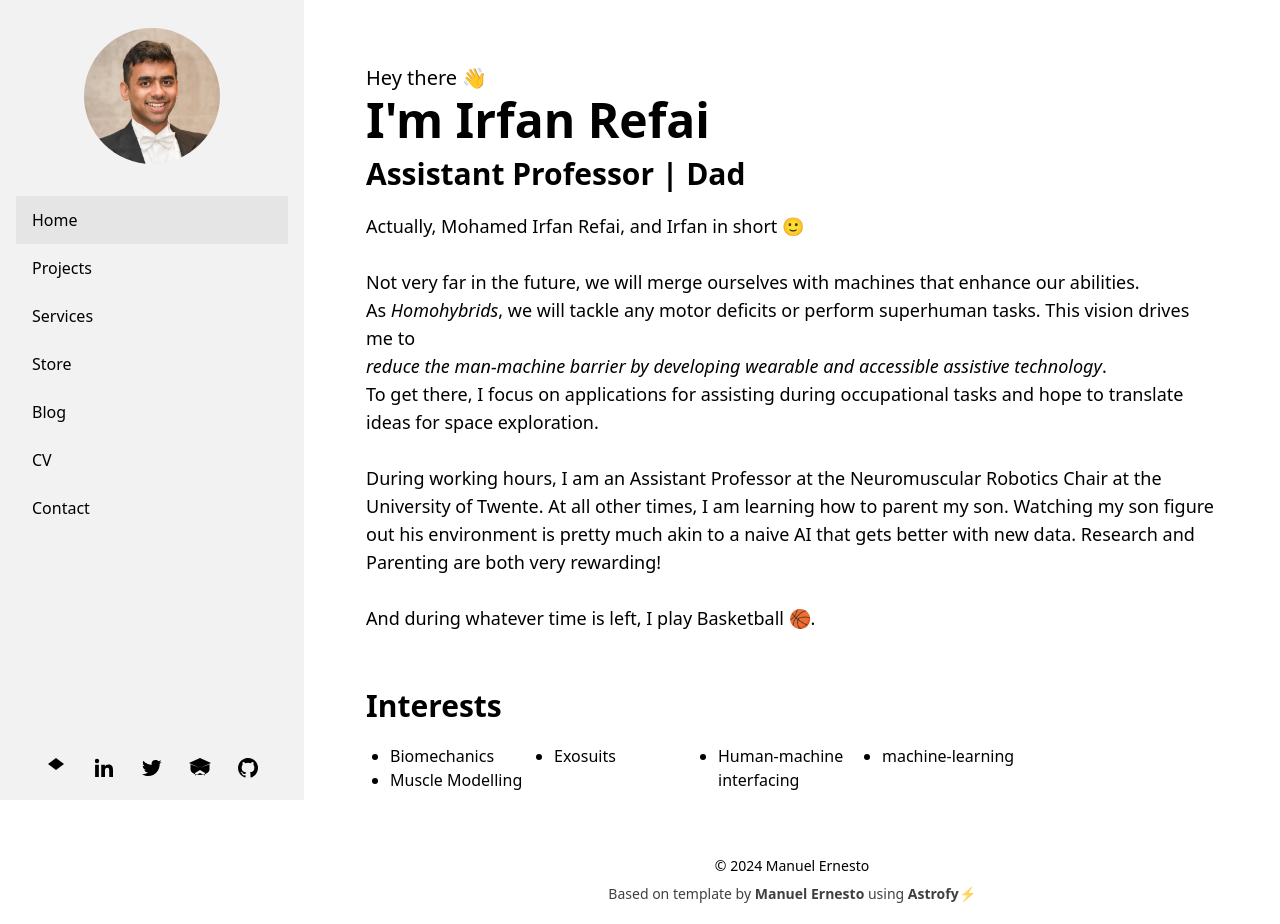
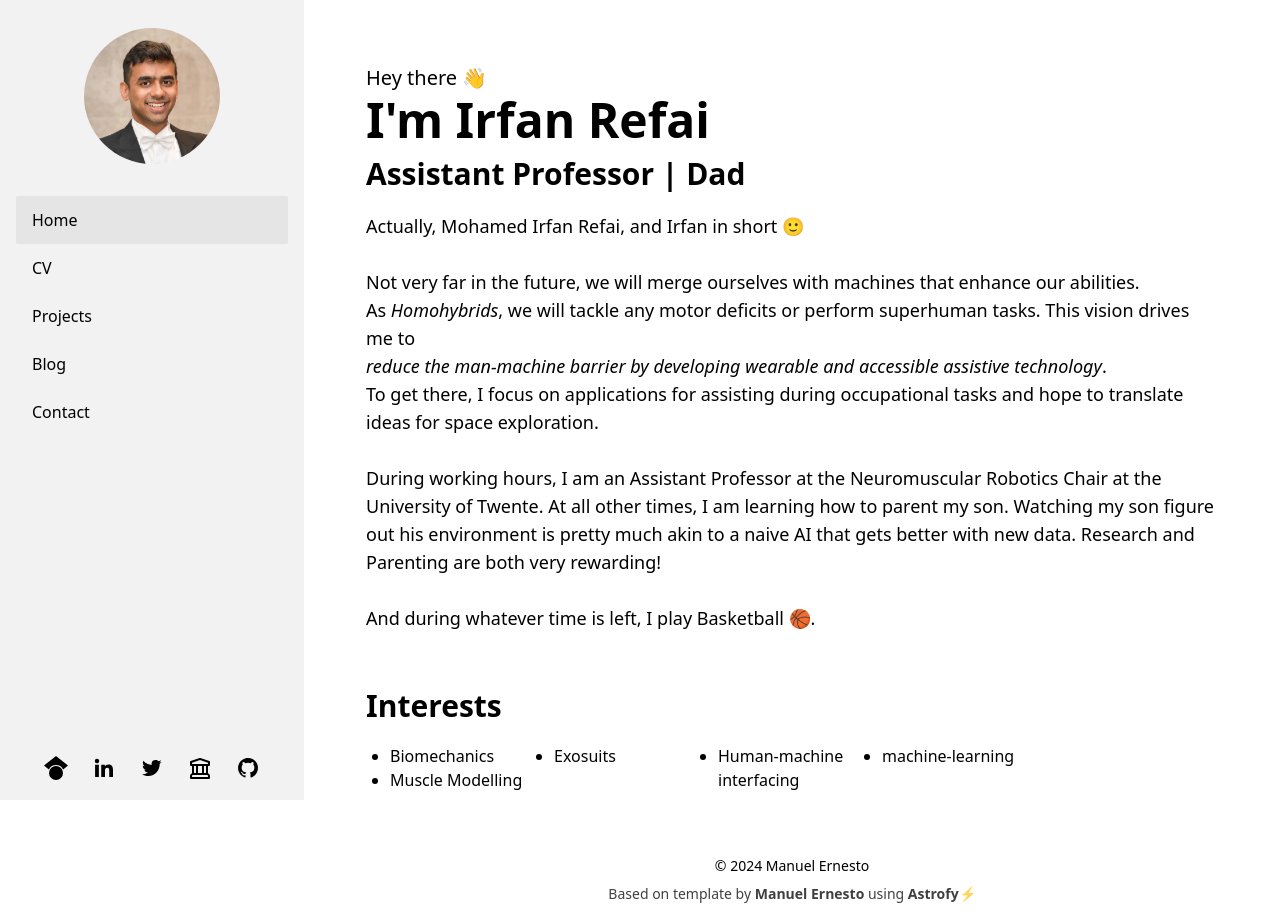
Before and after one commit to irfanmohamed12/irfanmohamed12.github.io, an Astro site: page / in a window 1280 px wide. Built offline with nearby package versions, Linux system fonts and the light colour scheme; Astro itself is replaced by a stand-in of ours.

Commit message:
240915 d value try 3

```diff
--- a/src/components/SideBarFooter.astro
+++ b/src/components/SideBarFooter.astro
@@ -20,7 +20,7 @@
             ><path
                 fill-rule="evenodd"
                 clip-rule="evenodd"
-                d="M12 2L4 8L12 14L20 8L12 2Z"
+                d="M12 24a7 7 0 1 1 0-14 7 7 0 0 1 0 14zm0-24L0 9.5l4.838 3.94A8 8 0 0 1 12 9a8 8 0 0 1 7.162 4.44L24 9.5z"
             ></path></svg
         >
     </a>
@@ -66,7 +66,7 @@
             ><path
                 fill-rule="evenodd"
                 clip-rule="evenodd"
-                d="M12 2L1 7L12 12L23 7L12 2ZM21.5 8.14V13.5C21.5 16.5 17.42 18.95 12 18.95C6.58 18.95 2.5 16.5 2.5 13.5V8.14L12 12L21.5 8.14ZM12 13.95L7 16.95V19.5L12 16.95L17 19.5V16.95L12 13.95Z"
+                d="M21,10a.99974.99974,0,0,0,1-1V6a.9989.9989,0,0,0-.68359-.94824l-9-3a1.002,1.002,0,0,0-.63282,0l-9,3A.9989.9989,0,0,0,2,6V9a.99974.99974,0,0,0,1,1H4v7.18427A2.99507,2.99507,0,0,0,2,20v2a.99974.99974,0,0,0,1,1H21a.99974.99974,0,0,0,1-1V20a2.99507,2.99507,0,0,0-2-2.81573V10ZM20,21H4V20a1.001,1.001,0,0,1,1-1H19a1.001,1.001,0,0,1,1,1ZM6,17V10H8v7Zm4,0V10h4v7Zm6,0V10h2v7ZM4,8V6.7207l8-2.667,8,2.667V8Z"
             ></path>
         </svg>
     </a>
--- a/src/components/SideBarMenu.astro
+++ b/src/components/SideBarMenu.astro
@@ -5,15 +5,13 @@ const activeClass = "bg-base-300"; // For primary color replace with `active` cl
 
 <ul class="menu grow shrink menu-md overflow-y-auto">
     <li><a class="py-3 text-base" id="home" href="/">Home</a></li>
+    <li><a class="py-3 text-base" id="cv" href="/cv">CV</a></li>
     <li><a class="py-3 text-base" id="projects" href="/projects">Projects</a></li>
-    <li><a class="py-3 text-base" id="services" href="/services">Services</a></li>
-    <li><a class="py-3 text-base" id="store" href="/store">Store</a></li>
     <li><a class="py-3 text-base" id="blog" href="/blog/">Blog</a></li>
-    <li><a class="py-3 text-base" id="cv" href="/cv">CV</a></li>
     <li>
         <a
             class="py-3 text-base"
-            href="mailto:contact.manuelernestog@gmail.com"
+            href="mailto:m.i.mohamedrefai@utwente.nl?subject=via_site"
             target="_blank"
             referrerpolicy="no-referrer-when-downgrade">Contact</a
         >
```
